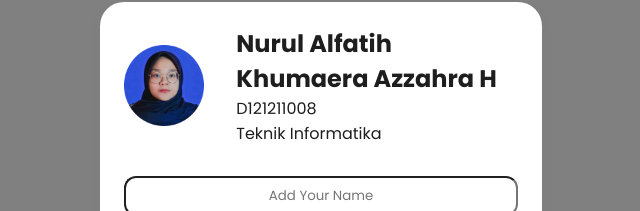
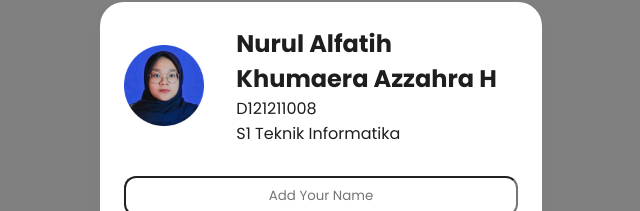
Before and after one commit to nurulalfatih/task-input-field, a Next.js app: page / in a window 1280 px wide. Shown: the part 281-492 px from the top of the page, without its empty margins (319-959 px from the left). Built offline with nearby package versions, Linux system fonts and the light colour scheme.

Commit message:
mengubah teks

```diff
--- a/src/app/page.js
+++ b/src/app/page.js
@@ -56,7 +56,7 @@ export default function Home() {
             <h1>{nama}</h1>
             <div className="bio">
               <p>D121211008</p>
-              <p>Teknik Informatika</p>
+              <p>S1 Teknik Informatika</p>
             </div>
           </div>
         </div>
```
